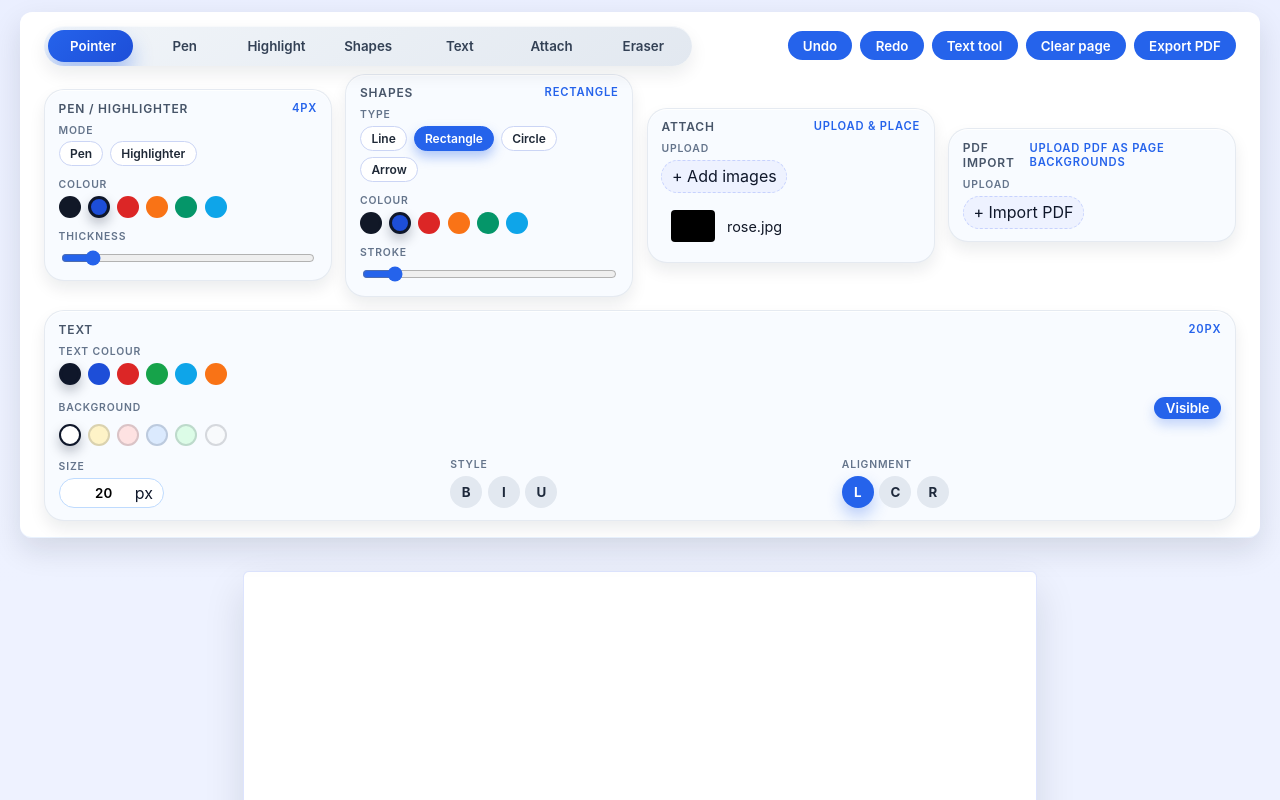
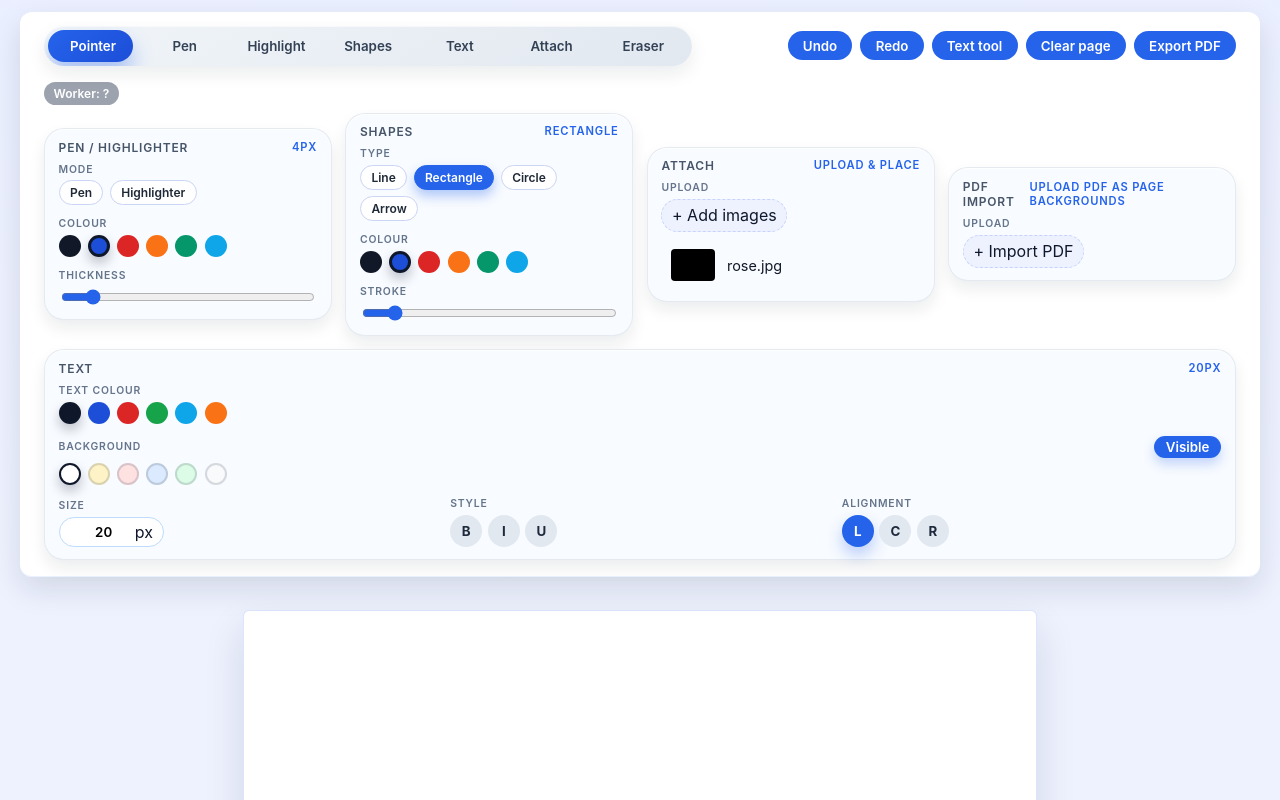
Before and after one commit to Artsadthavud/semivibe-pdf-editor, a React (Vite) app: page / in a window 1280 px wide. Shown: the top 800 px of the page. Built offline with nearby package versions, Linux system fonts and the light colour scheme.

Commit message:
feat: enhance PDF import experience with progress tracking and worker status indicator

```diff
--- a/src/App.tsx
+++ b/src/App.tsx
@@ -117,6 +117,10 @@ const App = () => {
   const objectUrlsRef = useRef<Set<string>>(new Set());
   const [pdfImports, setPdfImports] = useState<PdfImport[]>([]);
   const toolbarRef = useRef<HTMLElement | null>(null);
+  // PDF import progress / worker status
+  const [importingPdf, setImportingPdf] = useState(false);
+  const [importProgress, setImportProgress] = useState<{ current: number; total: number }>({ current: 0, total: 0 });
+  const [workerStatus, setWorkerStatus] = useState<'available' | 'disabled' | 'failed' | 'unknown'>('unknown');
 
   // load project-scoped assets from src/assets at build time (Vite import.meta.glob)
   useEffect(() => {
@@ -543,6 +547,11 @@ const App = () => {
   // Import PDF and render pages to background attachments (uses pdfjs)
   const handlePdfUpload = async (file: File) => {
     try {
+  // begin import progress
+  setImportingPdf(true);
+      setImportProgress({ current: 0, total: 0 });
+  setWorkerStatus((typeof window !== 'undefined' && (window as any).__PDF_WORKER_URL) ? 'available' : 'unknown');
+
       const arrayBuffer = await file.arrayBuffer();
       const pdfjs = await import('pdfjs-dist');
       if (!pdfjs) {
@@ -584,6 +593,7 @@ const App = () => {
                   workerUrl = url;
                   // also expose globally for other code that may look for it
                   if (typeof window !== 'undefined') (window as any).__PDF_WORKER_URL = url;
+                  setWorkerStatus('available');
                   break;
                 }
               } catch (e) {
@@ -599,12 +609,18 @@ const App = () => {
             GlobalWorkerOptions.workerSrc = workerUrl;
             loading = getDocument({ data: arrayBuffer });
           } catch (e) {
+            // worker assignment failed; fall back to main-thread rendering
+            setWorkerStatus('failed');
             loading = getDocument({ data: arrayBuffer, disableWorker: true } as any);
           }
         } else {
+          // no worker url found, run on main thread
+          setWorkerStatus('disabled');
           loading = getDocument({ data: arrayBuffer, disableWorker: true } as any);
         }
       } else {
+        // pdfjs has no GlobalWorkerOptions available; render on main thread
+        setWorkerStatus('disabled');
         loading = getDocument({ data: arrayBuffer, disableWorker: true } as any);
       }
       const pdf = await loading.promise;
@@ -614,7 +630,8 @@ const App = () => {
       const localPages = pages.slice();
       const container = document.querySelector('.canvas-area') as HTMLElement | null;
       const containerWidth = container ? container.getBoundingClientRect().width : 800;
-
+      // initialize progress counters
+      setImportProgress({ current: 0, total: pdf.numPages });
       for (let p = 1; p <= pdf.numPages; p += 1) {
         const pdfPage = await pdf.getPage(p);
         const viewport = pdfPage.getViewport({ scale: 1 });
@@ -655,6 +672,8 @@ const App = () => {
         target.attachments = [attach, ...(target.attachments ?? [])];
         target.pdfImportGroup = groupId;
         pageIds.push(target.id);
+        // update progress after each page is processed
+        setImportProgress({ current: p, total: pdf.numPages });
       }
 
       // commit pages and record import group
@@ -662,9 +681,14 @@ const App = () => {
       setPdfImports((prev) => [...prev, { id: groupId, name: file.name, pageIds }]);
       // select first page of the imported PDF
       if (pageIds.length > 0) setActivePageId(pageIds[0]);
+      // done
+      setImportingPdf(false);
     } catch (err) {
       // eslint-disable-next-line no-alert
       alert('PDF import failed: ' + (err as Error).message);
+      setImportingPdf(false);
+      setImportProgress({ current: 0, total: 0 });
+      setWorkerStatus('failed');
     }
   };
 
@@ -915,6 +939,25 @@ const App = () => {
             </button>
             <button type="button" className="toolbar-action" onClick={handleExportPdf}>Export PDF</button>
           </div>
+          {/* worker availability indicator */}
+          <div
+            className={"worker-badge " + (workerStatus || 'unknown')}
+            title={
+              workerStatus === 'available'
+                ? 'PDF worker available (imports use a worker)'
+                : workerStatus === 'failed'
+                ? 'PDF worker attempted but failed, falling back to main-thread rendering'
+                : workerStatus === 'disabled'
+                ? 'No PDF worker available; rendering will run on the main thread'
+                : 'PDF worker status unknown'
+            }
+            aria-live="polite"
+          >
+            {workerStatus === 'available' && 'Worker: on'}
+            {workerStatus === 'failed' && 'Worker: failed (fallback)'}
+            {workerStatus === 'disabled' && 'Worker: off'}
+            {workerStatus === 'unknown' && 'Worker: ?'}
+          </div>
         </div>
 
         <div className="toolbar-row toolbar-row--cards">
@@ -967,8 +1010,7 @@ const App = () => {
                         key={entry.value}
                         type="button"
                         className={clsx('pill', { active: highlightOpacity === entry.value })}
-                        onClick={() => setHighlightOpacity(entry.value)}
-                        aria-pressed={highlightOpacity === entry.value}
+                          onClick={() => setHighlightOpacity(entry.value)}
                       >
                         {entry.label}
                       </button>
@@ -1141,7 +1183,7 @@ const App = () => {
                     type="button"
                     className={clsx('toggle-pill', { active: textDefaults.background })}
                     onClick={() => handleTextStyleChange({ background: !textDefaults.background })}
-                    aria-pressed={textDefaults.background}
+                    aria-pressed={textDefaults.background ? 'true' : 'false'}
                   >
                     {textDefaults.background ? 'Visible' : 'Hidden'}
                   </button>
@@ -1173,6 +1215,7 @@ const App = () => {
                       onChange={(event) =>
                         handleTextStyleChange({ fontSize: Number(event.target.value) })
                       }
+                      aria-label="Font size"
                     />
                     <span>px</span>
                   </div>
@@ -1184,7 +1227,6 @@ const App = () => {
                       type="button"
                       className={clsx('style-button', { active: textDefaults.bold })}
                       onClick={() => handleTextStyleChange({ bold: !textDefaults.bold })}
-                      aria-pressed={textDefaults.bold}
                       title="Bold"
                     >
                       B
@@ -1193,7 +1235,6 @@ const App = () => {
                       type="button"
                       className={clsx('style-button', { active: textDefaults.italic })}
                       onClick={() => handleTextStyleChange({ italic: !textDefaults.italic })}
-                      aria-pressed={textDefaults.italic}
                       title="Italic"
                     >
                       I
@@ -1202,7 +1243,6 @@ const App = () => {
                       type="button"
                       className={clsx('style-button', { active: textDefaults.underline })}
                       onClick={() => handleTextStyleChange({ underline: !textDefaults.underline })}
-                      aria-pressed={textDefaults.underline}
                       title="Underline"
                     >
                       U
@@ -1218,7 +1258,6 @@ const App = () => {
                         type="button"
                         className={clsx('style-button', { active: textDefaults.align === align })}
                         onClick={() => handleTextStyleChange({ align })}
-                        aria-pressed={textDefaults.align === align}
                         title={`Align ${align}`}
                       >
                         {align === 'left' ? 'L' : align === 'center' ? 'C' : 'R'}
@@ -1231,6 +1270,22 @@ const App = () => {
           </section>
         </div>
       </header>
+
+      {importingPdf ? (
+        <div className="pdf-import-overlay" role="status" aria-live="polite">
+          <div className="pdf-import-panel">
+            <div className="pdf-import-title">Importing PDF</div>
+            <div className="pdf-import-meta">{importProgress.current} / {importProgress.total} pages</div>
+            <div className="progress">
+              <div
+                className="progress__bar"
+                style={{ width: `${importProgress.total ? Math.round((importProgress.current / importProgress.total) * 100) : 0}%` }}
+              />
+            </div>
+            <div className="pdf-import-worker">{workerStatus === 'available' ? 'Using worker' : workerStatus === 'disabled' ? 'Main-thread rendering' : workerStatus === 'failed' ? 'Worker failed' : 'Worker: unknown'}</div>
+          </div>
+        </div>
+      ) : null}
 
       <main className="workspace">
         <Canvas
@@ -1315,7 +1370,7 @@ const ToolToggle = ({ options, value, onChange }: ToolToggleProps) => {
     <div
       className="tool-toggle"
       style={{ gridTemplateColumns: `repeat(${options.length}, minmax(0, 1fr))` }}
-      role="tablist"
+      role="toolbar"
       aria-label="Drawing tools"
     >
       <div className="tool-toggle__rail" aria-hidden />
@@ -1333,8 +1388,6 @@ const ToolToggle = ({ options, value, onChange }: ToolToggleProps) => {
           type="button"
           className={clsx('tool-toggle__button', { active: option.id === value })}
           onClick={() => onChange(option.id)}
-          aria-pressed={option.id === value}
-          role="tab"
           title={option.hint}
         >
           <span>{option.label}</span>
--- a/src/styles.css
+++ b/src/styles.css
@@ -798,6 +798,50 @@ input {
   transform: translateY(-1px);
 }
 
+/* PDF worker badge shown in toolbar */
+.worker-badge {
+  display: inline-flex;
+  align-items: center;
+  gap: 0.5rem;
+  padding: 0.25rem 0.6rem;
+  border-radius: 999px;
+  font-weight: 600;
+  font-size: 0.75rem;
+  color: white;
+}
+.worker-badge.available { background: #10b981; }
+.worker-badge.disabled { background: #f59e0b; }
+.worker-badge.failed { background: #ef4444; }
+.worker-badge.unknown { background: #9ca3af; }
+
+/* PDF import overlay */
+.pdf-import-overlay {
+  position: fixed;
+  left: 0;
+  right: 0;
+  top: 0;
+  bottom: 0;
+  display: flex;
+  align-items: center;
+  justify-content: center;
+  z-index: 150;
+  pointer-events: none;
+}
+.pdf-import-panel {
+  pointer-events: auto;
+  background: rgba(255,255,255,0.98);
+  padding: 1rem 1.25rem;
+  border-radius: 12px;
+  box-shadow: 0 20px 60px rgba(2,6,23,0.35);
+  width: 360px;
+  text-align: center;
+}
+.pdf-import-title { font-weight: 700; margin-bottom: 0.25rem; }
+.pdf-import-meta { color: #475569; font-size: 0.9rem; margin-bottom: 0.5rem; }
+.progress { background: #eef2ff; height: 10px; border-radius: 999px; overflow: hidden; }
+.progress__bar { height: 100%; background: linear-gradient(90deg,#2563eb,#1d4ed8); width: 0%; transition: width 220ms ease; }
+.pdf-import-worker { margin-top: 0.5rem; font-weight: 600; color: #334155; }
+
 .shape-button.active {
   background: #2563eb;
   color: white;
```
